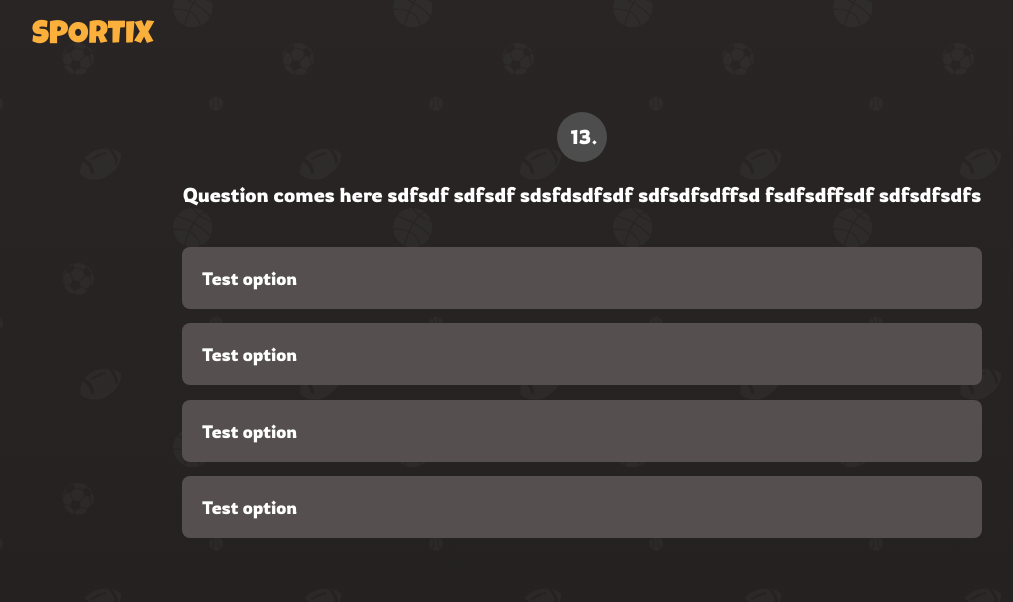
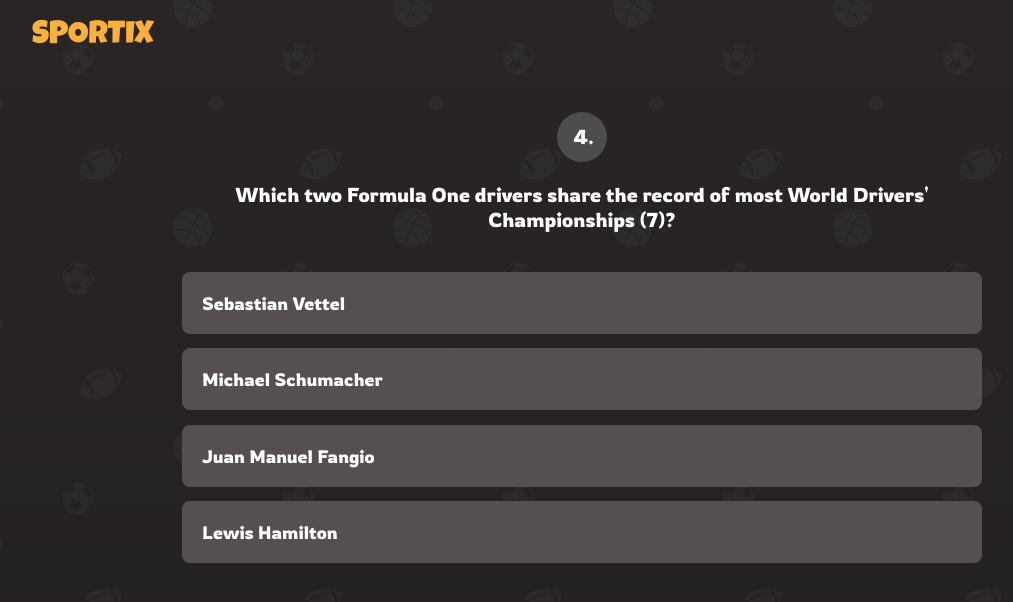
Before and after one commit to Symstract/sportix, a React (Create React App) app: page /quiz in a window 1280 px wide. Shown: the top 602 px of the page, without its empty margins (58-1071 px from the left). Built offline with nearby package versions, Linux system fonts and the light colour scheme; a web font is replaced by a local one.

Commit message:
WIP functionality for quiz

```diff
--- a/src/components/pages/Quiz.js
+++ b/src/components/pages/Quiz.js
@@ -1,5 +1,7 @@
-import React from "react";
+import React, { useState } from "react";
 import styled from "styled-components/macro";
+
+import { questions } from "../../questions";
 
 const StyledQuestionContainer = styled.div`
   display: flex;
@@ -39,15 +41,17 @@ function Question(props) {
   return <StyledQuestion>{props.children}</StyledQuestion>;
 }
 
-const StyledOptionsContainer = styled.div`
+const StyledOptionList = styled.ul`
   display: flex;
   flex-direction: column;
   gap: 0.9rem;
   width: 100%;
+  padding: 0;
+  list-style: none;
 `;
 
-function OptionsContainer(props) {
-  return <StyledOptionsContainer>{props.children}</StyledOptionsContainer>;
+function OptionList(props) {
+  return <StyledOptionList>{props.children}</StyledOptionList>;
 }
 
 const StyledOption = styled.button`
@@ -68,20 +72,15 @@ const StyledOption = styled.button`
     background: ${({ theme }) => theme.colors.primary};
     color: black;
   }
+
+  &[aria-disabled="true"] {
+    filter: brightness(75%);
+    cursor: default;
+  }
 `;
 
 function Option(props) {
-  return (
-    <StyledOption
-      aria-pressed="false"
-      onClick={(e) => {
-        e.target.ariaPressed =
-          e.target.ariaPressed === "true" ? "false" : "true";
-      }}
-    >
-      {props.children}
-    </StyledOption>
-  );
+  return <StyledOption {...props}>{props.children}</StyledOption>;
 }
 
 const StyledMainContent = styled.div`
@@ -93,21 +92,61 @@ const StyledMainContent = styled.div`
 `;
 
 function MainContent() {
+  const [questionNumber, setQuestionNumber] = useState(4);
+  const [answers, setAnswers] = useState(
+    [...Array(questions.length)].map(() => [])
+  );
+
+  const questionIndex = questionNumber - 1;
+  const curAns = answers[questionIndex];
+  const expectedAnsCount = questions[questionIndex].answer.length;
+
+  const isSelected = (index) =>
+    answers[questionNumber - 1].includes(index) ? "true" : "false";
+
+  const isDisabled = (index) => {
+    if (expectedAnsCount !== 1 && expectedAnsCount === curAns.length) {
+      if (!answers[questionNumber - 1].includes(index)) {
+        return "true";
+      }
+    }
+
+    return "false";
+  };
+
+  const handleClick = (index) => {
+    const answersCopy = [...answers];
+
+    if (curAns.includes(index)) {
+      answersCopy[questionIndex] = curAns.filter((i) => i !== index);
+    } else if (expectedAnsCount === 1) {
+      answersCopy[questionIndex] = [index];
+    } else if (expectedAnsCount !== curAns.length) {
+      answersCopy[questionIndex].push(index);
+    }
+
+    setAnswers(answersCopy);
+  };
+
   return (
     <StyledMainContent>
       <QuestionContainer>
-        <QuestionNumber>13.</QuestionNumber>
-        <Question>
-          Question comes here sdfsdf sdfsdf sdsfdsdfsdf sdfsdfsdffsd fsdfsdffsdf
-          sdfsdfsdfs
-        </Question>
+        <QuestionNumber>{questionNumber}.</QuestionNumber>
+        <Question>{questions[questionNumber - 1].question}</Question>
       </QuestionContainer>
-      <OptionsContainer>
-        <Option>Test option</Option>
-        <Option>Test option</Option>
-        <Option>Test option</Option>
-        <Option>Test option</Option>
-      </OptionsContainer>
+      <OptionList>
+        {questions[questionNumber - 1].options.map((option, index) => (
+          <li key={index}>
+            <Option
+              aria-pressed={isSelected(index)}
+              aria-disabled={isDisabled(index)}
+              onClick={() => handleClick(index)}
+            >
+              {option}
+            </Option>
+          </li>
+        ))}
+      </OptionList>
     </StyledMainContent>
   );
 }
--- a/src/questions.js
+++ b/src/questions.js
@@ -1,26 +1,22 @@
 export const questions = [
   {
-    id: "jkjh34kj",
     question: "Which country won the Men's Football World Cup in 2006?",
     options: ["Germany", "Brazil", "France", "Italy"],
     answer: [3],
   },
   {
-    id: "5oi3j450",
     question:
       "How many Olympic medals did swimmer Michael Phelps win during his career?",
     options: ["24", "28", "32", "20"],
     answer: [1],
   },
   {
-    id: "khj3540hj",
     question:
       "How many Grand Slam titles have tennis players Novak Djokovic, Rafael Nadal and Roger Federer won in total?",
     options: ["30-39", "40-49", "50-59", "60-69"],
     answer: [3],
   },
   {
-    id: "fdlk78423",
     question:
       "Which two Formula One drivers share the record of most World Drivers' Championships (7)?",
     options: [
@@ -32,41 +28,35 @@ export const questions = [
     answer: [1, 3],
   },
   {
-    id: "aqwejk452",
     question:
       "How many Grand Slam titles has tennis player Serena Williams won?",
     options: ["21", "18", "23", "25"],
     answer: [2],
   },
   {
-    id: "76ghjiol3",
     question:
       "Which country has won the most Women's Football World Cup titles (4)?",
     options: ["USA", "Norway", "Germany", "Japan"],
     answer: [0],
   },
   {
-    id: "m78xzcv98",
     question: "Who of the following atheletes is not a golf player?",
     options: ["Tiger Woods", "Rory McIlroy", "Annika Sörenstam", "Naomi Osaka"],
     answer: [3],
   },
   {
-    id: "4gfrh34fg",
     question:
       "What is the 100 metres world record time set by sprinter Usain Bolt?",
-    options: ["9.65 s", "9.58 s", "9.52", "9.71"],
+    options: ["9.65 s", "9.58 s", "9.52 s", "9.71 s"],
     answer: [1],
   },
   {
-    id: "vbn345gjh",
     question:
       "On which distances has sprinter Allyson Felix won the World Championship?",
-    options: ["100m", "200 m", "400 m", "800 m"],
+    options: ["100 m", "200 m", "400 m", "800 m"],
     answer: [1, 2],
   },
   {
-    id: "fdg4345f2",
     question:
       "Which of the following countries has won both Men's and Women's Basketball World Cup?",
     options: ["Brazil", "Spain", "Australia", "USA"],
```
